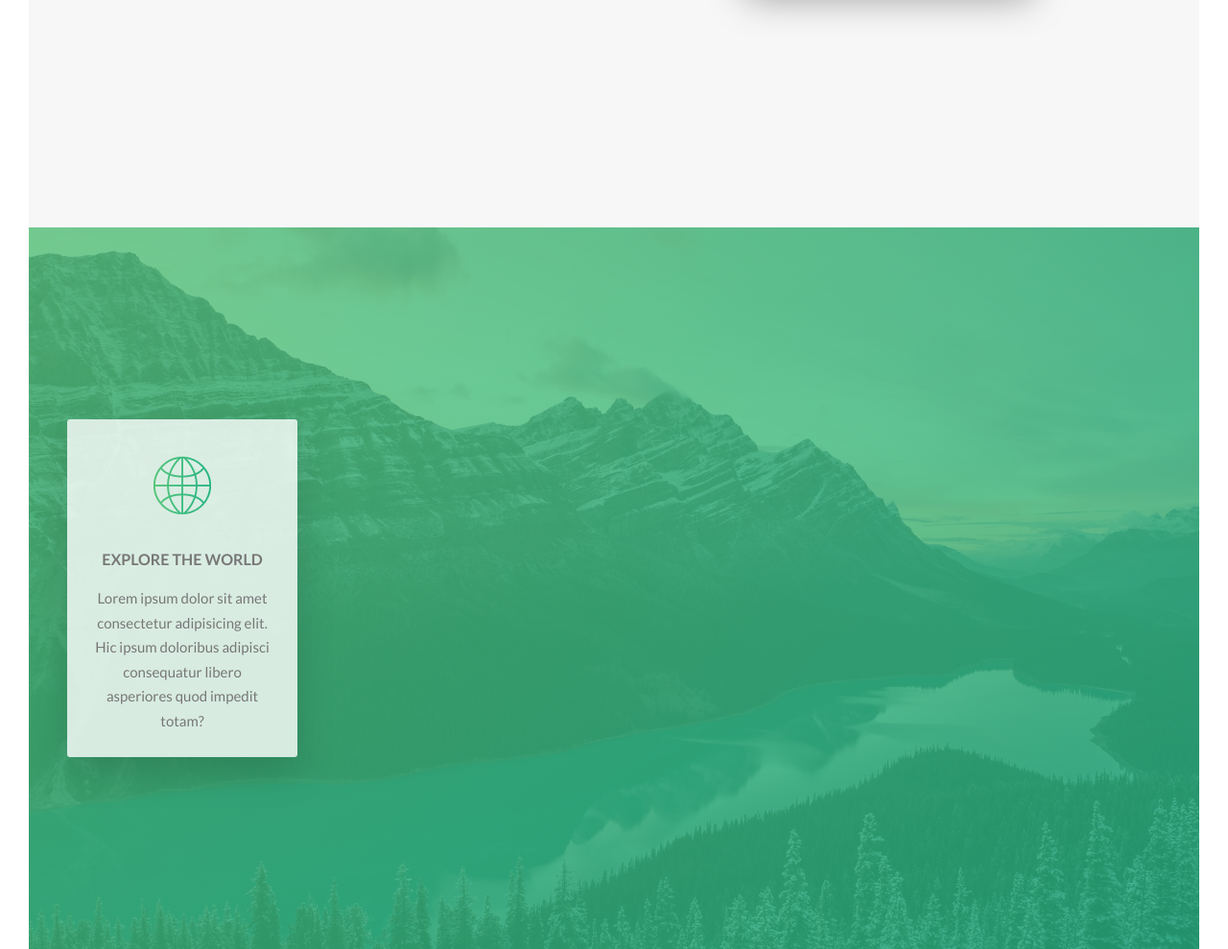
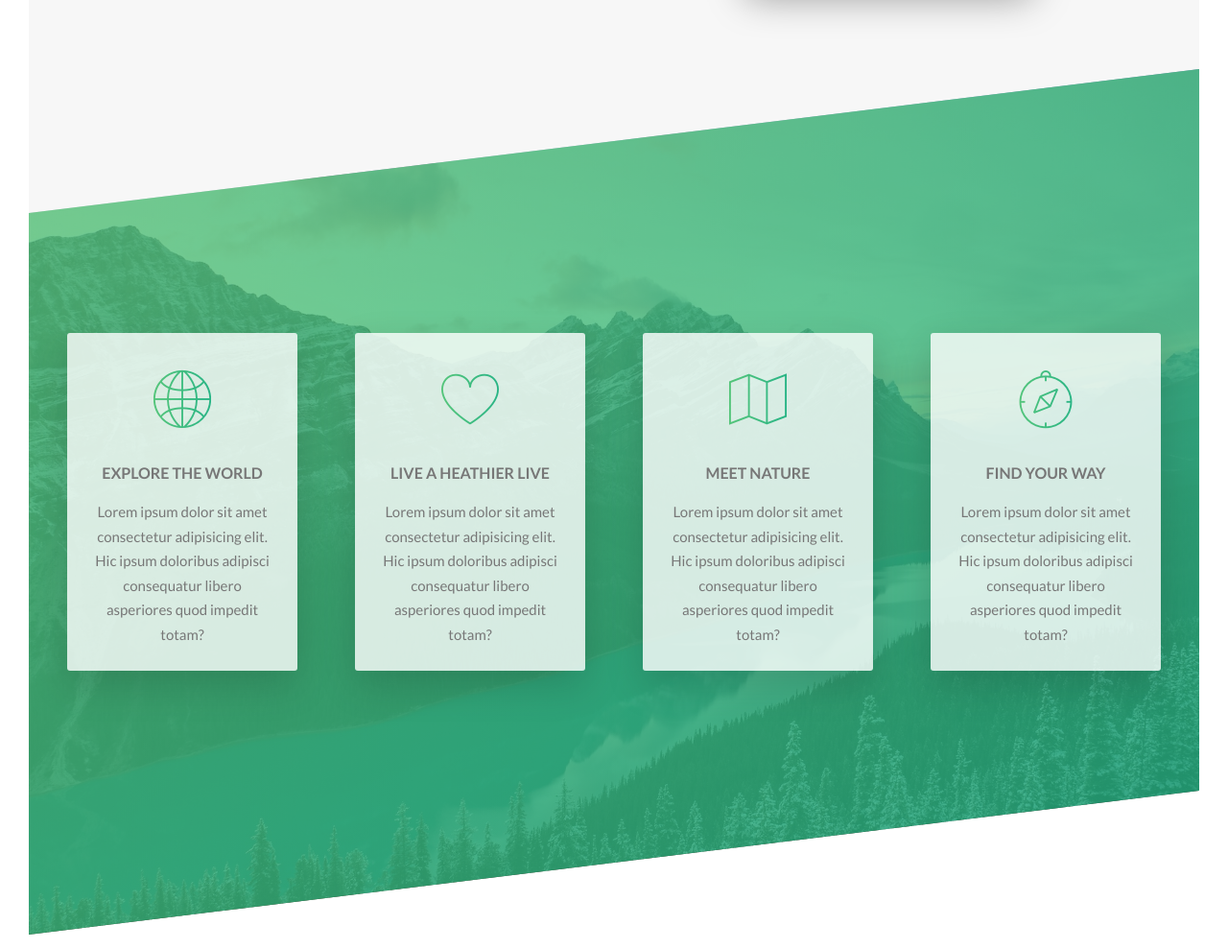
Before and after one commit to gonzoibox/Outdoors-web-site, a website: page index.html in a window 1280 px wide. Shown: the part 1337-2326 px from the top of the page at 96% size. Drawn offline with Linux system fonts and the light colour scheme.

Commit message:
end style .section-feature

```diff
--- a/index.html
+++ b/index.html
@@ -99,6 +99,36 @@
                             </p>
                         </div>
                     </div>
+
+                    <div class="col-1-of-4">
+                        <div class="feature-box">
+                            <i class="feature-box__icon icon-basic-heart"></i>
+                            <h3 class="heading-tertiary u-margin-bottom-small">Live a heathier live</h3>
+                            <p class="feature-box__text">
+                                Lorem ipsum dolor sit amet consectetur adipisicing elit. Hic ipsum doloribus adipisci consequatur libero asperiores quod impedit totam?
+                            </p>
+                        </div>
+                    </div>
+
+                    <div class="col-1-of-4">
+                        <div class="feature-box">
+                            <i class="feature-box__icon icon-basic-map"></i>
+                            <h3 class="heading-tertiary u-margin-bottom-small">Meet nature</h3>
+                            <p class="feature-box__text">
+                                Lorem ipsum dolor sit amet consectetur adipisicing elit. Hic ipsum doloribus adipisci consequatur libero asperiores quod impedit totam?
+                            </p>
+                        </div>
+                    </div>
+
+                    <div class="col-1-of-4">
+                        <div class="feature-box">
+                            <i class="feature-box__icon icon-basic-compass"></i>
+                            <h3 class="heading-tertiary u-margin-bottom-small">Find your way</h3>
+                            <p class="feature-box__text">
+                                Lorem ipsum dolor sit amet consectetur adipisicing elit. Hic ipsum doloribus adipisci consequatur libero asperiores quod impedit totam?
+                            </p>
+                        </div>
+                    </div>
                 </div>
             </section>
         </main>
--- a/sass/components/_button.scss
+++ b/sass/components/_button.scss
@@ -54,6 +54,8 @@
 }
 
 .btn-text {
+    font-size: $default-font-size;
+
     &:link,
     &:visited {
         color: $color-primary;
--- a/sass/pages/_home.scss
+++ b/sass/pages/_home.scss
@@ -6,10 +6,17 @@
 
 .section-features {
     padding: 20rem 0;
+    margin-top: -10rem;
     background-image: linear-gradient(
         to right bottom,
         rgba($color-primary-light, 0.8),
         rgba($color-primary-dark, 0.8)),
         url(../img/nat-4.jpg);
     background-size: cover;
+
+    transform: skewY(-7deg);
+
+    & > * {
+        transform: skewY(7deg);
+    }
 }
```
Also changed, not shown: css/style.css.
